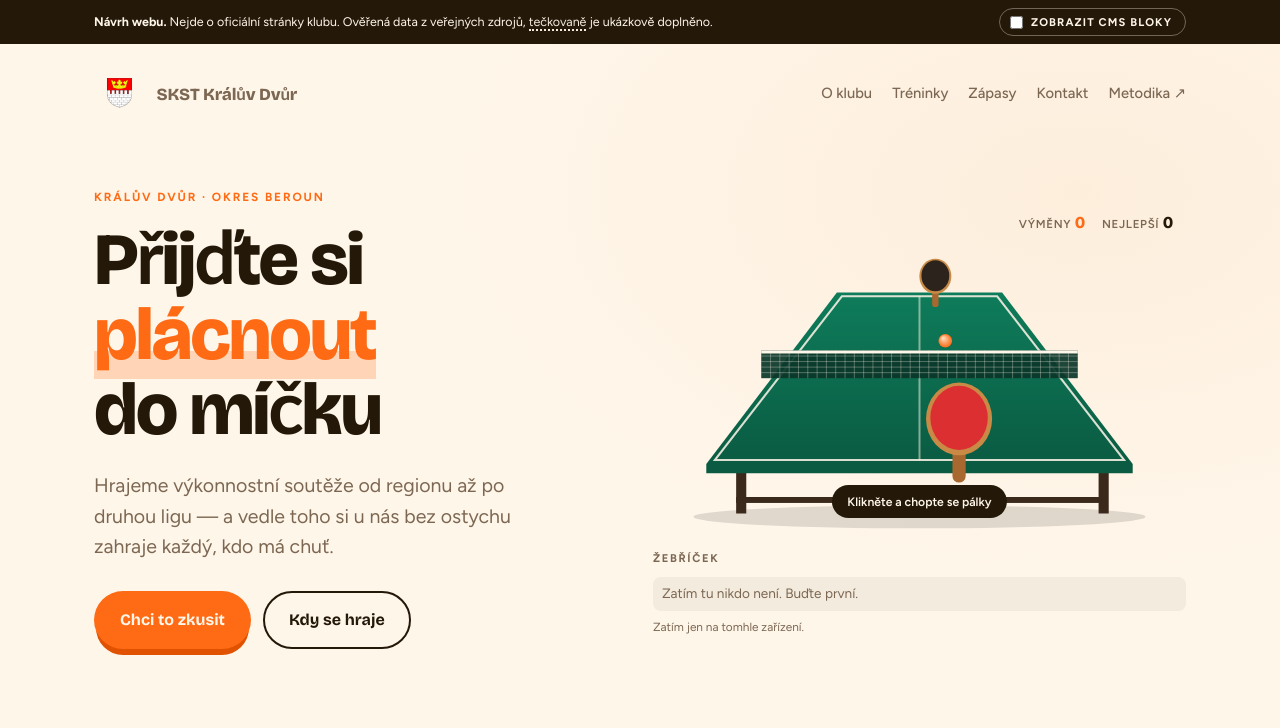
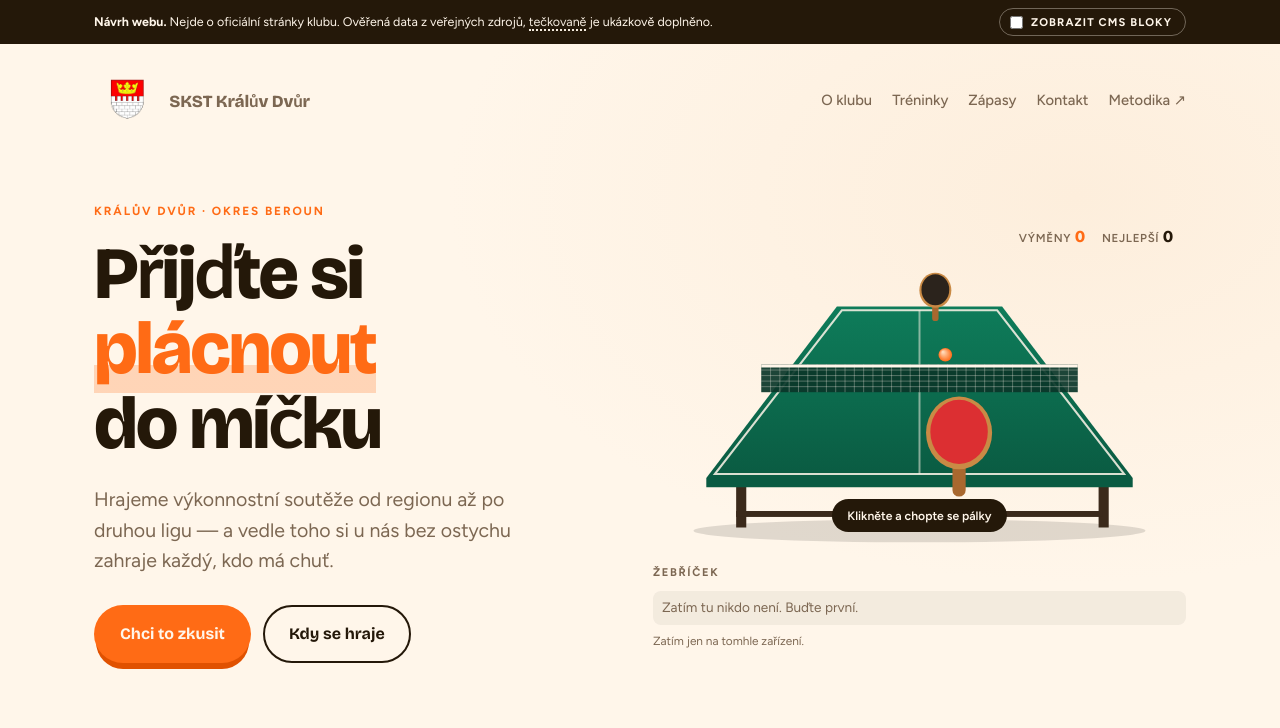
Before and after one commit to martinkasobkova-alt/Stollnitenis, a plain HTML site: page index.html in a window 1280 px wide. Shown: the top 728 px of the page. Drawn offline with nearby package versions, Linux system fonts and the light colour scheme.

Commit message:
Logo v hlavičce ještě větší a blíž textu
Co-Authored-By: Claude Sonnet 5 <noreply@anthropic.com>

```diff
--- a/index.html
+++ b/index.html
@@ -153,8 +153,8 @@ img,svg{max-width:100%}
     var(--paper);
 }
 nav.top{display:flex;flex-wrap:wrap;gap:12px 26px;align-items:center;justify-content:space-between;padding-block:24px}
-.wordmark{display:flex;align-items:center;gap:10px;text-decoration:none;font-family:var(--f-display);font-weight:800;font-size:1.06rem;letter-spacing:-.01em}
-.wordmark img{height:44px;width:auto;object-fit:contain;flex:0 0 auto}
+.wordmark{display:flex;align-items:center;gap:6px;text-decoration:none;font-family:var(--f-display);font-weight:800;font-size:1.06rem;letter-spacing:-.01em}
+.wordmark img{height:58px;width:auto;object-fit:contain;flex:0 0 auto}
 nav.top ul{display:flex;flex-wrap:wrap;gap:6px 20px;list-style:none;margin:0;padding:0;font-size:.92rem;font-weight:500}
 nav.top a{color:var(--muted);text-decoration:none;padding-block:4px}
 nav.top a:hover{color:var(--ball)}
```
